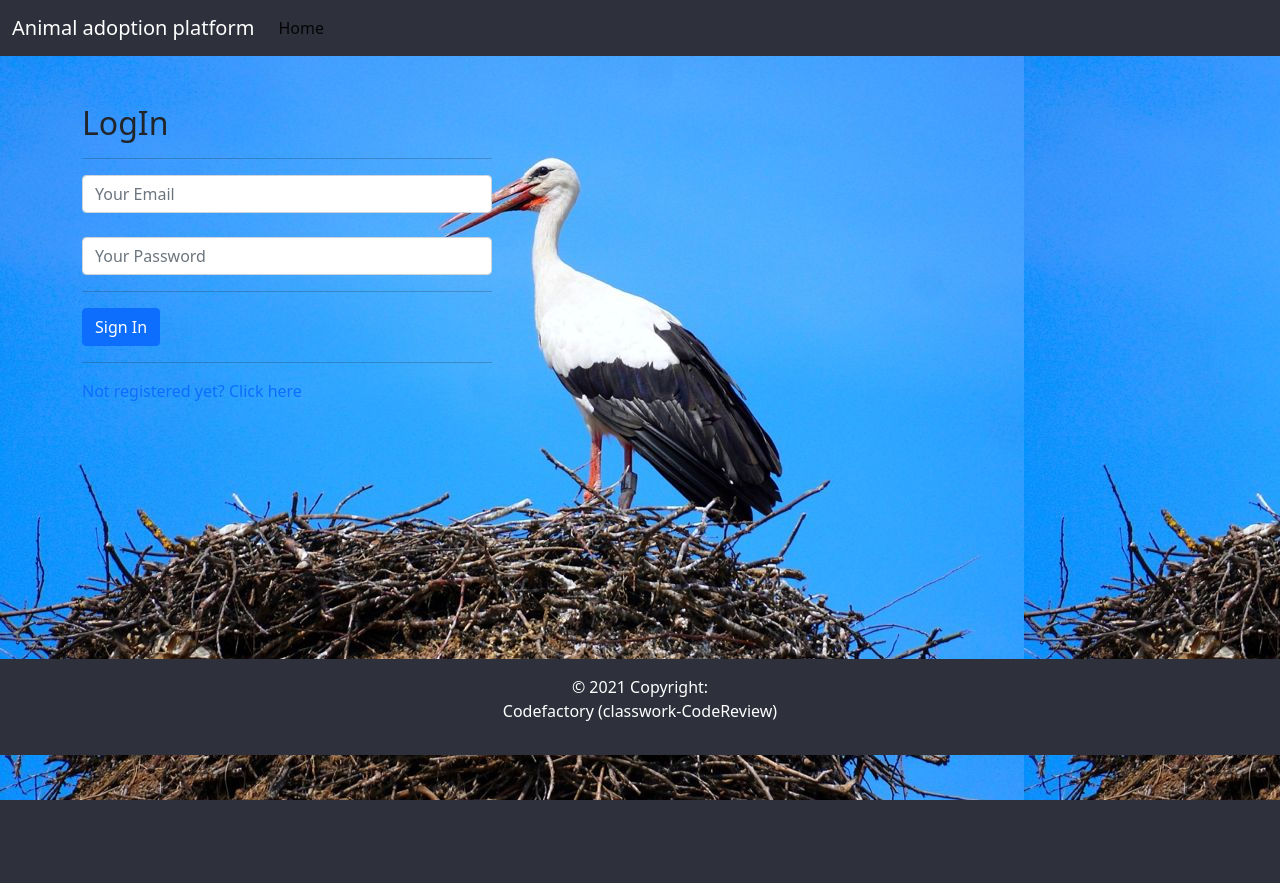
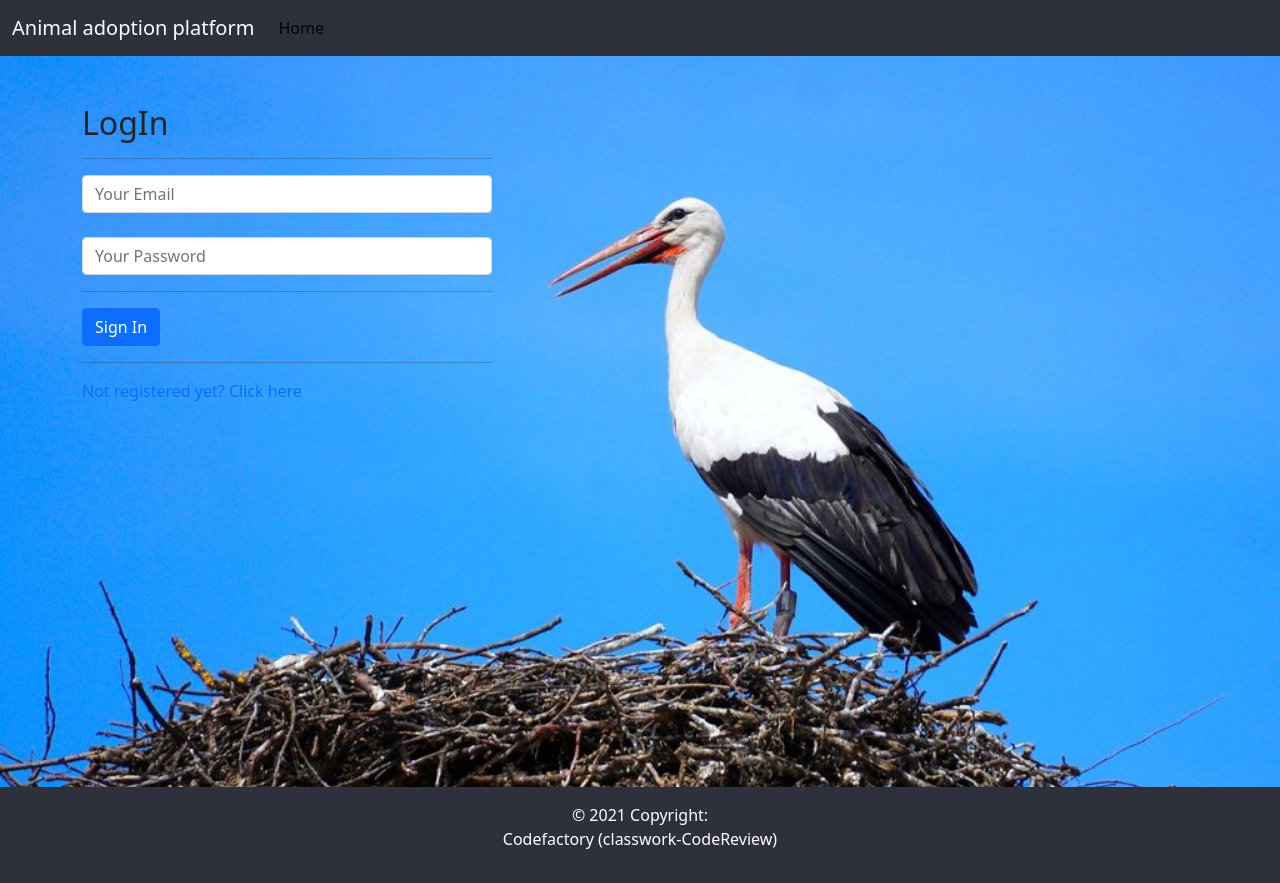
Before and after one commit to puoyan/FE21-CR11-Pouyan, a PHP site: page / in a window 1280 px wide. Before the commit the page ends 800 px from the top, so only its background shows below. Run offline with PHP 8.4, Linux system fonts and the light colour scheme.

Commit message:
Update index.php

```diff
--- a/index.php
+++ b/index.php
@@ -73,6 +73,8 @@ mysqli_close($connect);
 <style type="text/css">
 body{
     background:url(animals/pictures/laklak.jpeg);
+    background-repeat: no-repeat;
+    background-size:100%auto;
 }
 
 </style>
@@ -137,7 +139,7 @@ body{
 
 
 
-    <footer class="text-center text-white " style="background-color: #2E303C;width:100%;margin-top:32vh;">
+    <footer class="text-center text-white " style="background-color: #2E303C;width:100%;margin-top:48vh;">
        <div class="text-center p-3" style="background-color: #2E303C;">
             © 2021 Copyright:
         <p class="text-white" >Codefactory (classwork-CodeReview)</p>
```
